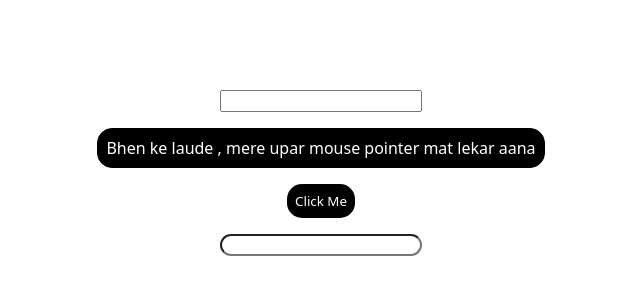
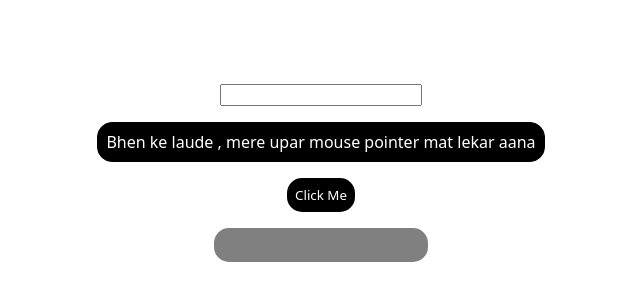
Before and after one commit to rachit-dhaka/React-Learning-, a React (Vite) app in the folder EventHandling/: page / in a window 1280 px wide. Shown: the part 228-528 px from the top of the page, without its empty margins (319-959 px from the left). Built offline with nearby package versions, Linux system fonts and the light colour scheme.

Commit message:
KUCH nahi

```diff
--- a/EventHandling/src/App.jsx
+++ b/EventHandling/src/App.jsx
@@ -42,7 +42,12 @@ function App() {
       </button>
 
 
-      <input style={{borderRadius:"15px", borderColor:"solid 1px black"}}>
+      <input style={{borderRadius:"15px",
+        border:"None",
+         padding:"0.5rem",
+         backgroundColor:"grey",
+         color:"white"}}>
+
 
       </input>
 
```
